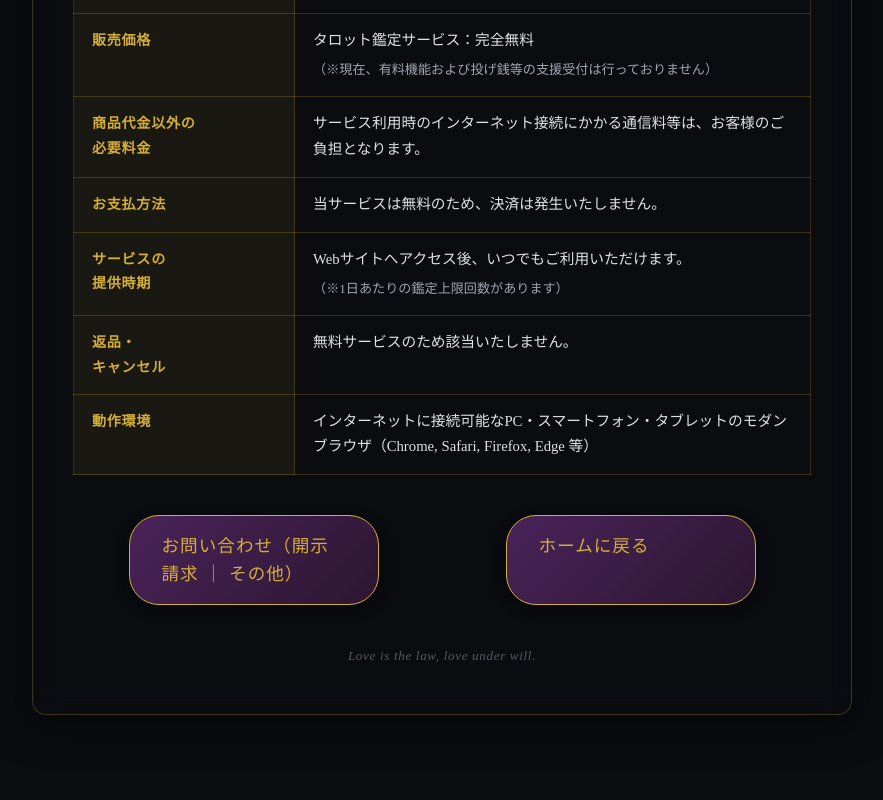
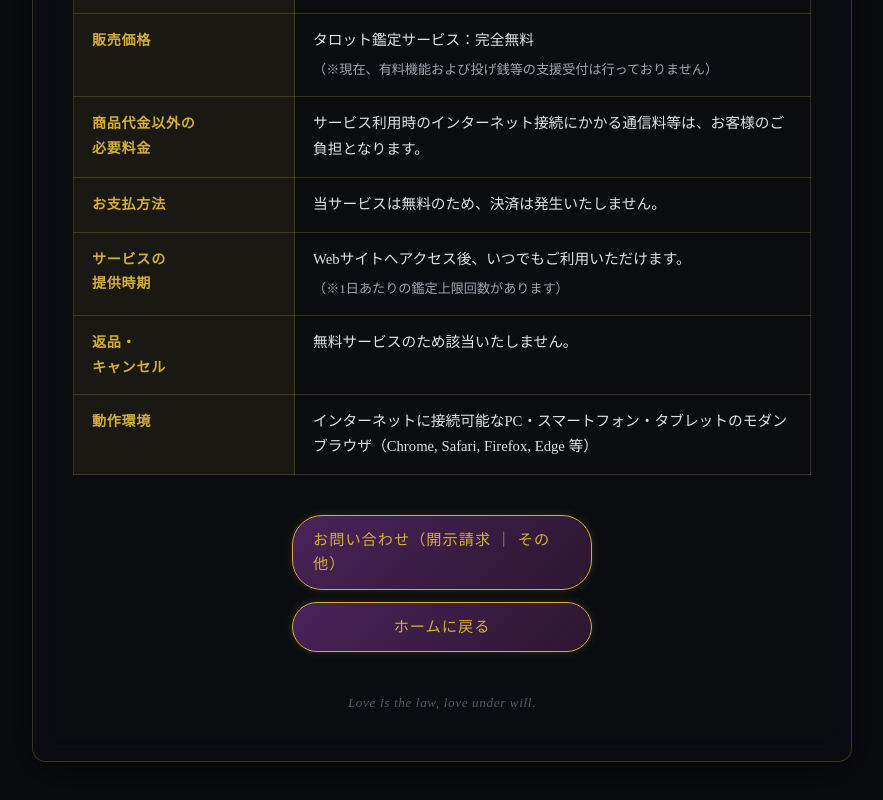
Before and after one commit to tukuetukue-cmyk/thoth-tarot-web, a plain HTML site: page public/tokushoho.html in a window 1280 px wide. Shown: the part 820-1620 px from the top of the page, without its empty margins (198-1081 px from the left). Before the commit the page ends 1599 px from the top, so only its background shows below. Drawn offline with Linux system fonts and the light colour scheme.

Commit message:
style: 特商法ページのボタンを結果画面に合わせた美しいデザインに変更

```diff
--- a/public/tokushoho.html
+++ b/public/tokushoho.html
@@ -112,10 +112,23 @@
         }
         .toku-actions {
             display: flex;
-            gap: 1rem;
+            flex-direction: column;
+            align-items: center;
+            gap: 12px;
+            margin-top: 2rem;
+        }
+        .toku-actions .mystic-btn {
+            width: 100%;
+            max-width: 300px;
+            text-decoration: none;
+            display: flex;
+            align-items: center;
             justify-content: center;
-            flex-wrap: wrap;
-            margin-top: 2rem;
+            border: 1px solid var(--accent-gold);
+            box-shadow: 0 0 8px rgba(212, 175, 55, 0.2);
+            box-sizing: border-box;
+            padding: 12px 20px;
+            font-size: 0.95rem;
         }
         .toku-footer-quote {
             text-align: center;
@@ -208,10 +221,10 @@
         </table>
 
         <div class="toku-actions">
-            <a href="mailto:cinnamoncloveand@gmail.com" class="mystic-btn action-btn" style="text-decoration: none;">
+            <a href="mailto:cinnamoncloveand@gmail.com" class="mystic-btn">
                 お問い合わせ（開示請求 ｜ その他）
             </a>
-            <a href="index.html" class="mystic-btn action-btn" style="text-decoration: none;">
+            <a href="index.html" class="mystic-btn">
                 ホームに戻る
             </a>
         </div>
```
